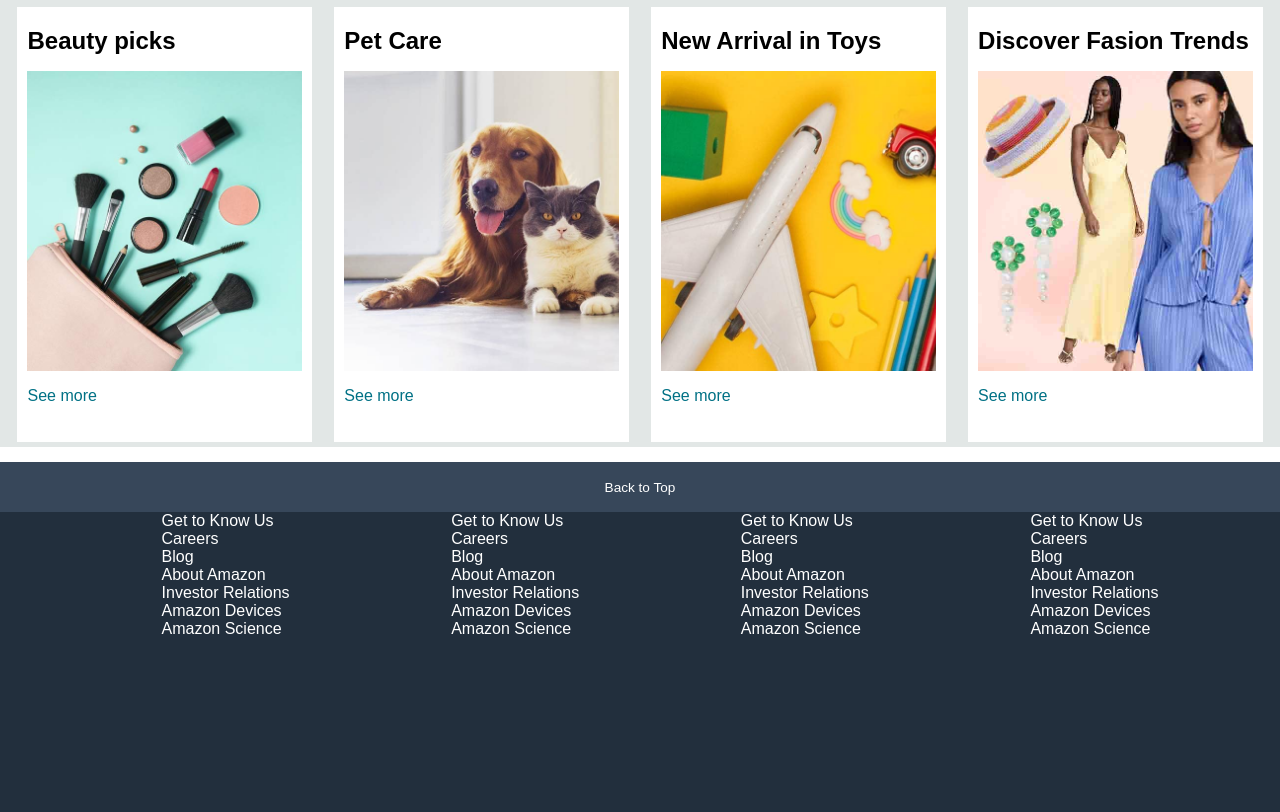
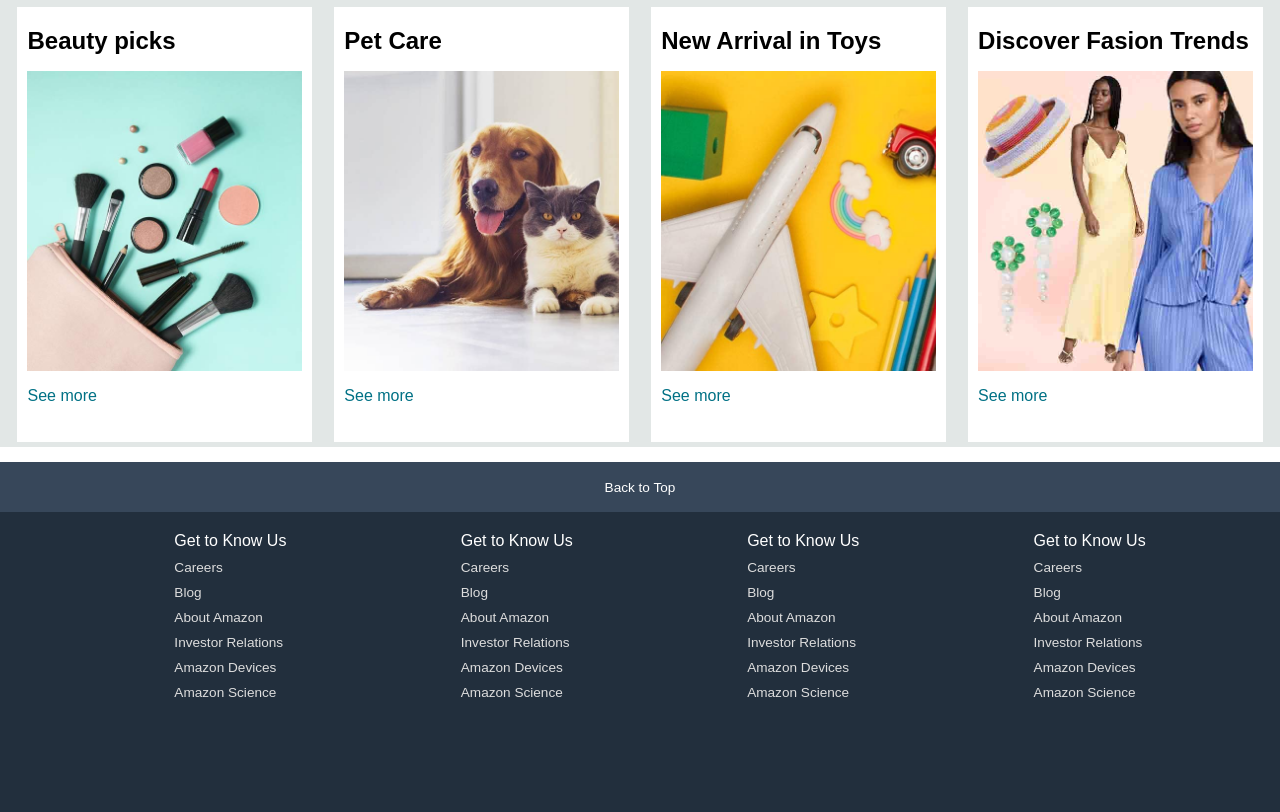
Before and after one commit to iasaduzzaman/Building-Amazon-clone, a plain HTML site: page index.html in a window 1280 px wide. Shown: the part 893-1705 px from the top of the page. Drawn offline with Linux system fonts and the light colour scheme.

Commit message:
add style_ul

```diff
--- a/style.css
+++ b/style.css
@@ -214,6 +214,12 @@ footer{
   display:flex;
   justify-content: space-evenly;
 }
+ul{
+  margin-top: 20px;
+}
  ul a{
   display:block;
+  font-size: 0.85rem;
+  margin-top: 10px;
+  color:#dddddd;
  }
```
